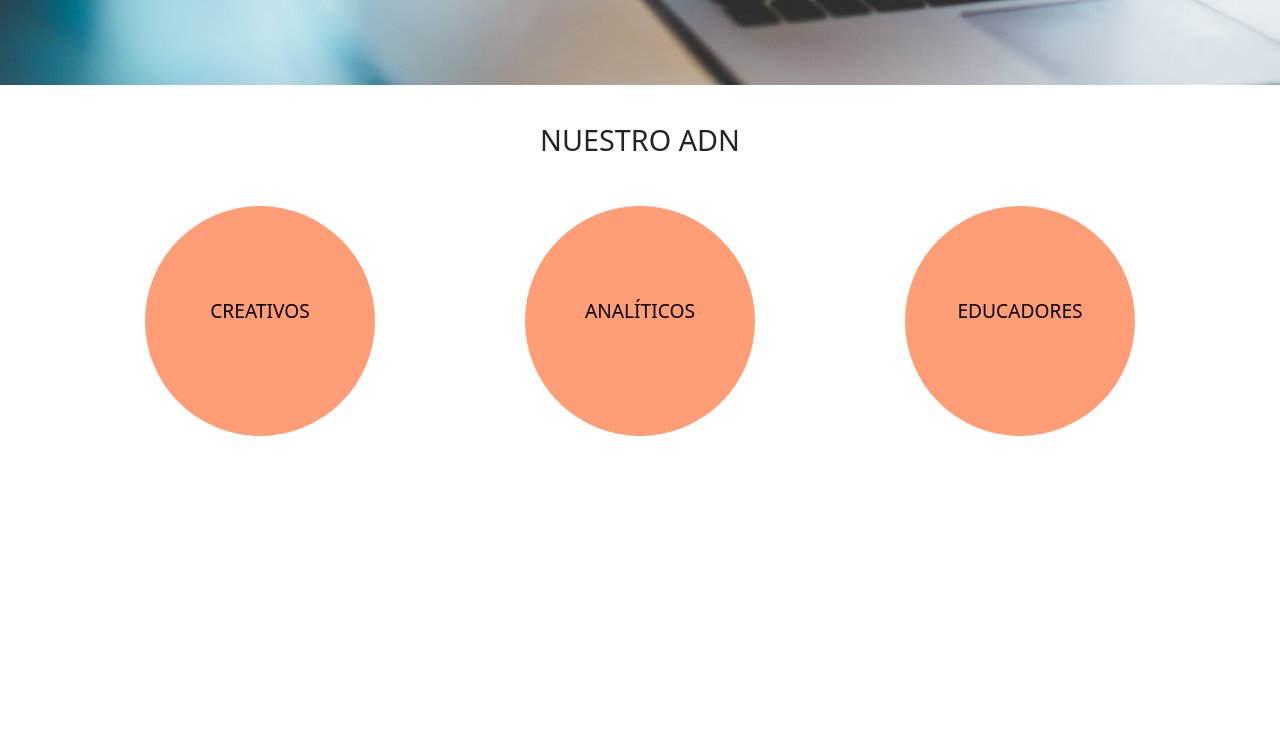
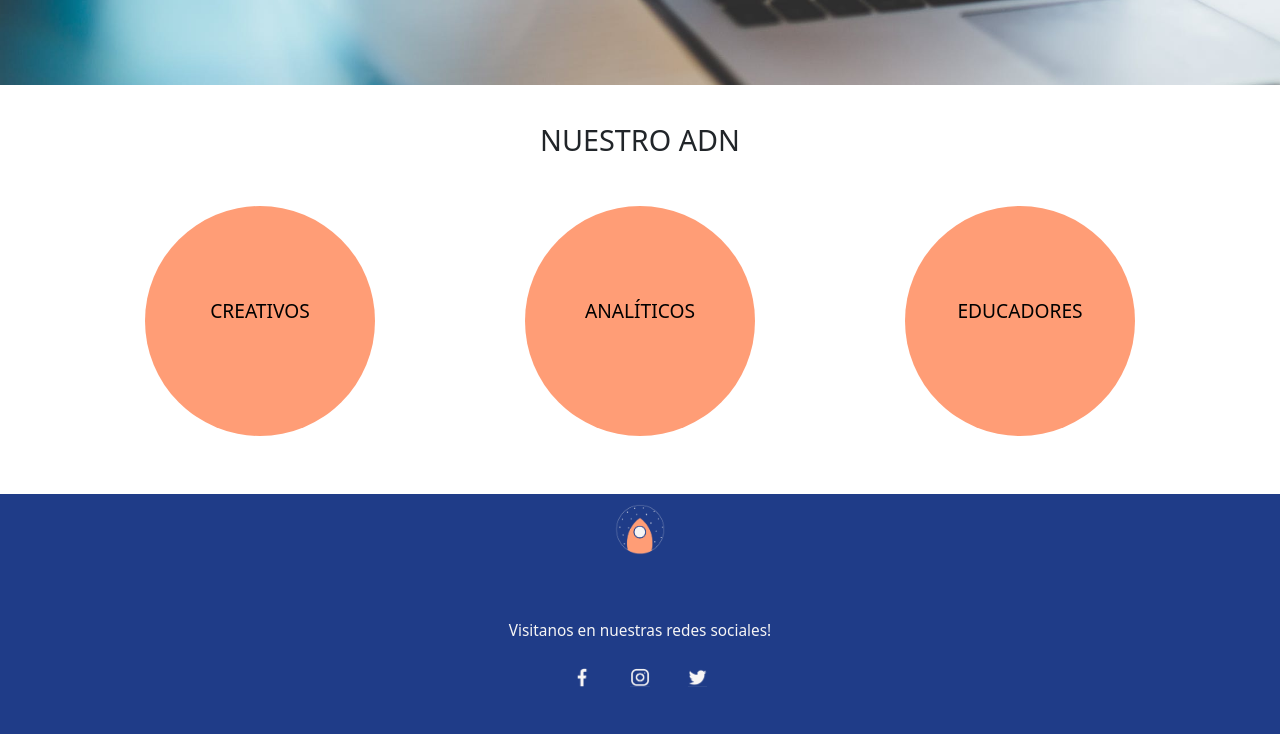
Before and after one commit to RodrigoLopez87/SpaceshipAdvertising-RodrigoLopez, a website: page index2.html in a window 1280 px wide. Shown: the part 605-1339 px from the top of the page. Before the commit the page ends 1041 px from the top, so only its background shows below. Drawn offline with nearby package versions, Linux system fonts and the light colour scheme.

Commit message:
Se crea el footer

```diff
--- a/Scss/_common.scss
+++ b/Scss/_common.scss
@@ -1,3 +1,42 @@
 .header {
   height: 10%;
 }
+
+.footer {
+  margin-top: 3rem;
+  height: 30%;
+  background-color: $colorBlue;
+
+  &__container {
+    height: 30%;
+    display: flex;
+    align-items: center;
+    justify-content: center;
+
+    .footer__logo {
+      height: 70%;
+    }
+  }
+
+  &__container--forText {
+    @extend .footer__container;
+    height: 40%;
+    align-items: flex-end;
+
+    .footer__text {
+      color: #f6f5f5;
+      font-size: 0.8rem;
+      font-weight: 300;
+    }
+  }
+
+  &__container--forSocialNetfork {
+    @extend .footer__container;
+    align-items: flex-start;
+
+    .footer__socialNetwork {
+      height: 1rem;
+      margin: 0rem 1rem;
+    }
+  }
+}
--- a/index2.html
+++ b/index2.html
@@ -78,29 +78,73 @@
         </div>
       </div>
 
+      <!-- Seccion con el adn de la empresa -->
       <section class="adn container">
         <div class="row">
           <div class="adn__titleContainer">
             <h3 class="adn__title">NUESTRO ADN</h3>
           </div>
-          <div class="adn__itemContainer col-md-4">
+          <div class="adn__itemContainer col-lg-4">
             <div class="adn__item"><p class="adn__text">CREATIVOS</p></div>
           </div>
-          <div class="adn__itemContainer col-md-4">
+          <div class="adn__itemContainer col-lg-4">
             <div class="adn__item"><p class="adn__text">ANALÍTICOS</p></div>
           </div>
-          <div class="adn__itemContainer col-md-4">
+          <div class="adn__itemContainer col-lg-4">
             <div class="adn__item"><p class="adn__text">EDUCADORES</p></div>
           </div>
         </div>
       </section>
 
-      <footer></footer>
+      <!-- Footer -->
+      <footer class="footer">
+        <div class="container h-100">
+          <div class="row h-100">
+
+            <div class="footer__container">
+              <img
+              class="footer__logo"
+              src="img/logoSpaceshipRedondoChico.png"
+              alt="Logo de Spacheship Advertising"
+              />
+            </div>
+
+            <div class="footer__container--forText">
+              <p class="footer__text">
+                Visitanos en nuestras redes sociales!
+              </p>
+            </div>
 
 
-    </div>
-    <script src="https://cdn.jsdelivr.net/npm/bootstrap@5.1.0/dist/js/bootstrap.bundle.min.js"
+
+            <div class="footer__container--forSocialNetfork">
+              <a href="#">
+                <img
+                class="footer__socialNetwork"
+                src="img/facebook.png"
+                alt="Visitanos en Facebook"
+                /></a>
+                <a href="#"
+                ><img
+                class="footer__socialNetwork"
+                src="img/instagram.png"
+                alt="Visitanos en Instagram"
+                /></a>
+                <a href="#"
+                ><img
+                class="footer__socialNetwork"
+                src="img/twitter.png"
+                alt="Visitanos en Twitter"
+                /></a>
+            </div>
+          </div>
+        </div>
+      </footer>
+
+
+          </div>
+          <script src="https://cdn.jsdelivr.net/npm/bootstrap@5.1.0/dist/js/bootstrap.bundle.min.js"
      integrity="sha384-U1DAWAznBHeqEIlVSCgzq+c9gqGAJn5c/t99JyeKa9xxaYpSvHU5awsuZVVFIhvj"
      crossorigin="anonymous"></script>
-  </body>
-</html>
+    </body>
+    </html>
```
Also changed, not shown: styles/style.css.
